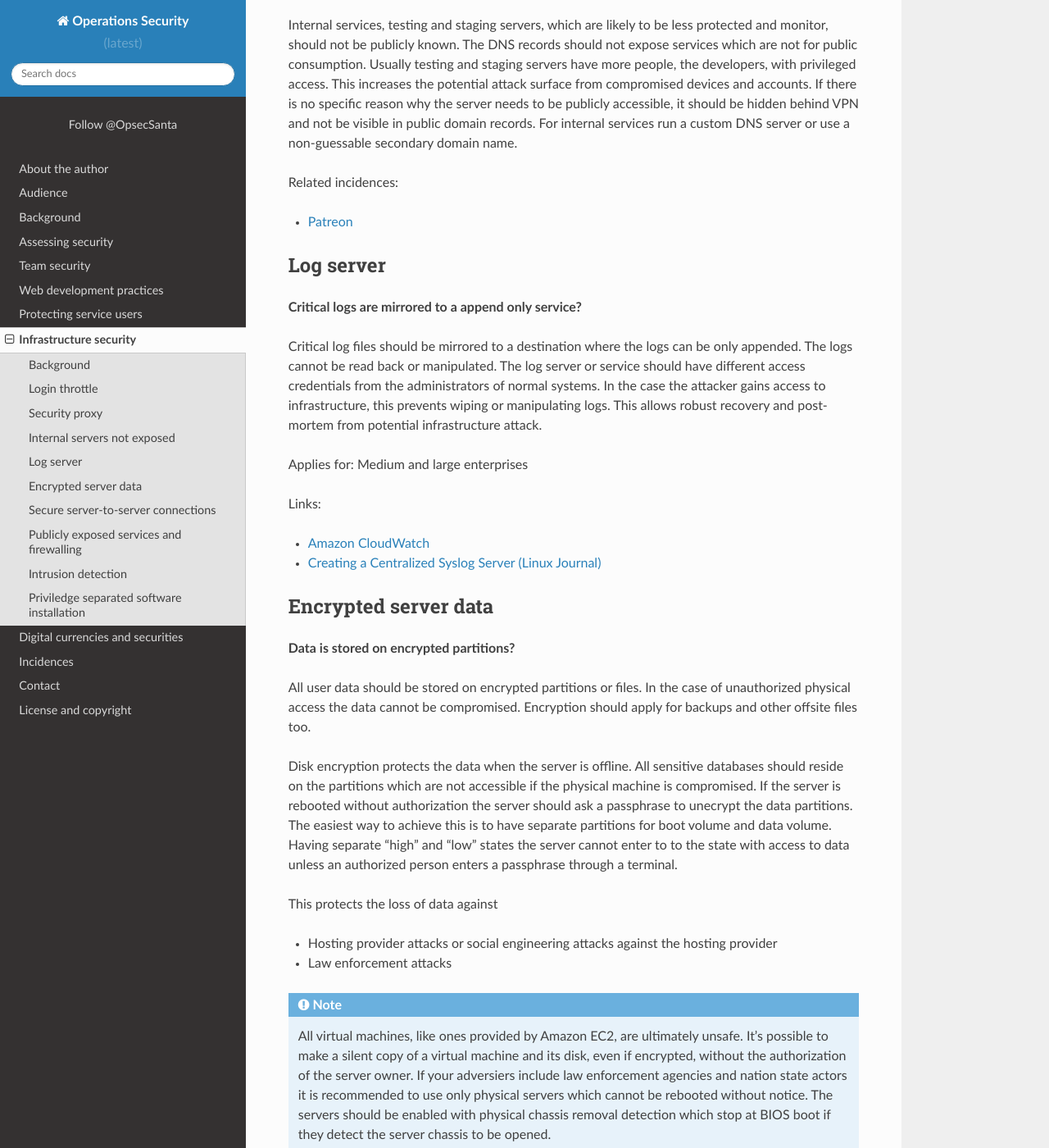
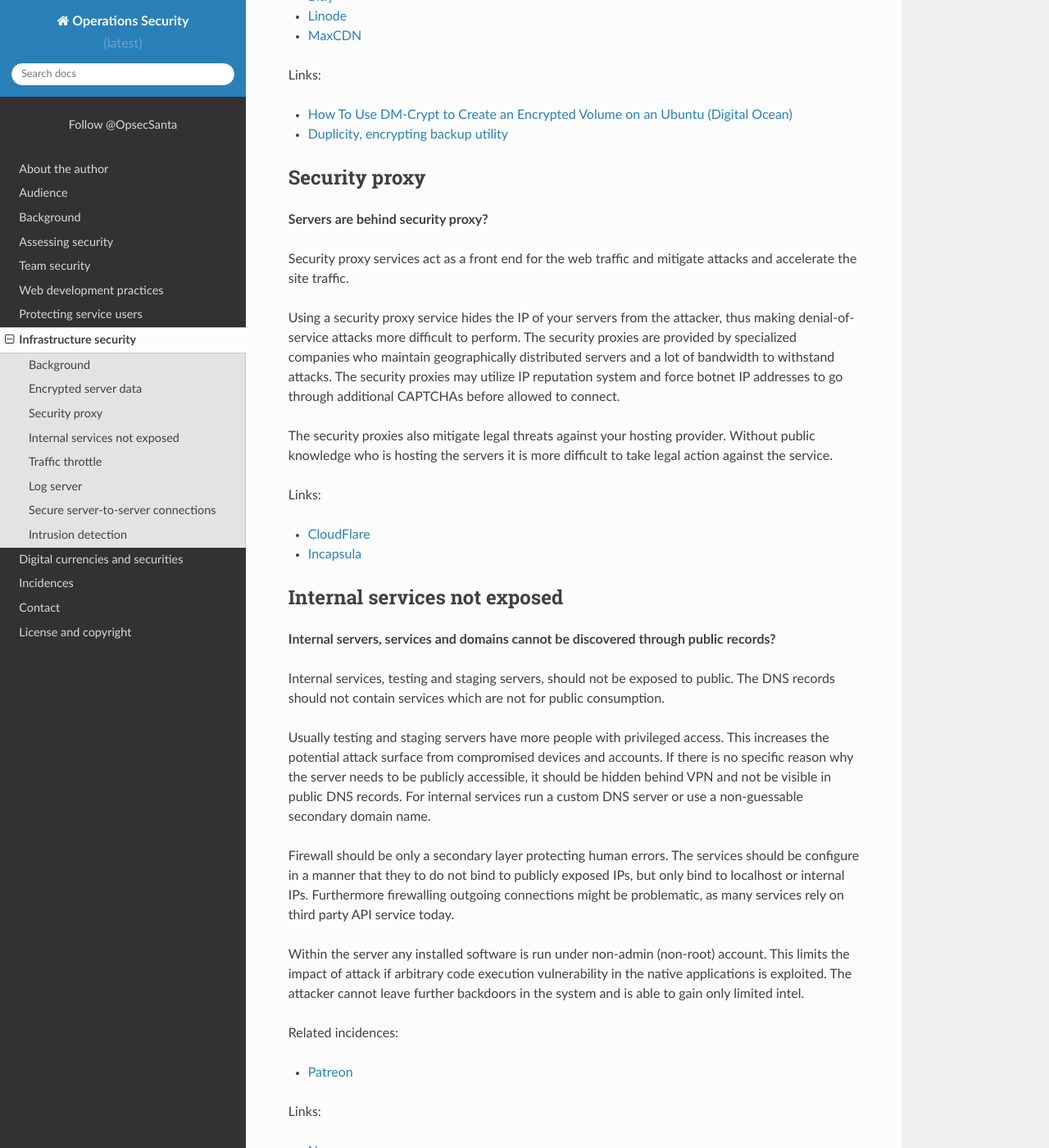
Before and after one commit to miohtama/opsec, a Sphinx documentation site: the page built from source/infrastructure/index.rst, in a window 1280 px wide and 1400 px high, scrolled down 1253 px. Shown: the whole window at 82% size. Built offline with Sphinx 7.4.7 and the Read the Docs theme 2.0.0, drawn with Linux system fonts in a browser that asks for light colours; comment, search, counter and statistics services are not loaded; some of the changed text lies outside the part shown.

Commit message:
Cleaning infrastructure chapter

```diff
--- a/source/incidences/index.rst
+++ b/source/incidences/index.rst
@@ -1021,9 +1021,7 @@ Related evaluation points:
 
 - :ref:`data-scrubbing`
 
-- :ref:`internal-servers-not-exposed`
-
-- :ref:`publicly-exposed-services-and-firewalling`
+- :ref:`internal-services-not-exposed`
 
 
 
--- a/source/infrastructure/index.rst
+++ b/source/infrastructure/index.rst
@@ -5,31 +5,55 @@
 Infrastructure security
 ===========================================
 
-This chapter discussed protecting your servers and other infrastructure used to run your application.
-This chapter uses the term infrastructure to cover whatever is needed to run a custom software. One needs to have servers somewhere. One needs to access and protect the servers somehow. One needs to trust the server provider. Many parts of the infrastructure (DNS) cannot be under the direct control of the stakeholders.
+This chapter discusses how to protect servers and other infrastructure needed to run the service.
+
 
 Background
 ==========
 
-None
+
+Infrastructure here covers everything what runs your Internet service. It is mostly territory for system administrators, who know how to tune servers and what keeps them ticking. Everything cannot be done in-house and one most likely needs to rely on third party services for some things and they should be accounted too.
 
 
 
 
-.. _login-throttle:
 
-Login throttle
+.. _encrypted-server-data:
+
+Encrypted server data
 ==============================================================
 
-**Throttle or ban IPs with multiple login attempts?** Yes / No
+**Data is stored on encrypted partitions?**
 
-Prevent bruteforce attacks against your service by blocking multiple login attempts. asdf
-Log monitoring software like fail2ban can do this with almost zero configuration for stock applications like SSH and common web servers.
-Please note that IP blocking is not effective against adversaries with botnets with thousands of global IPs in their posession.
+All data should be stored on encrypted partitions or files. In the case of unauthorized physical access or unauthorized reboot the data cannot be compromised. Encryption should also apply for backups and other offsite files.
+
+Data on encrypted partitions protect against
+
+* Hosting provider attacks or social engineering attacks against the hosting provider where the root password is reset through single-user mode reboot
+
+* Law enforcement attacks where the servers are physically confiscated
+
+Disk encryption protects the data when the server is offline. All sensitive databases should reside on the partitions which are not accessible if the physical machine is compromised.
+
+If the server is rebooted without authorization the server should ask a passphrase to decrypt the data partitions. The easiest way to achieve this is to have separate partitions for boot volume and data volume. By having separate "high" and "low" states the server cannot enter to to the state with access to data unless an authorized person enters a passphrase through a terminal.
+
+All unaccounted reboots should be suspicious as when the server is offline the boot mechanism can be compromised to record the data decryption keys.
+
+.. note ::
+
+  Virtual machines, like ones provided by Amazon EC2 or Digital Ocean, are ultimately unsafe. It's possible to make a silent copy of a virtual machine and its disk, even if encrypted, without the authorization of the server owner. If the adversaries include law enforcement agencies and nation state actors it is recommended to use physical servers with chassis removal detection in a locked rack.
 
 
-Applies for: Everyone
 
+
+
+Related incidences:
+
+- :ref:`bitly`
+
+- :ref:`linode`
+
+- :ref:`maxcdn`
 
 
 
@@ -37,11 +61,11 @@ Applies for: Everyone
 Links:
 
 
-- `fail2ban <http://www.fail2ban.org/>`_
+- `How To Use DM-Crypt to Create an Encrypted Volume on an Ubuntu (Digital Ocean) <https://www.digitalocean.com/community/tutorials/how-to-use-dm-crypt-to-create-an-encrypted-volume-on-an-ubuntu-vps>`_
 
 
 
-- `Banning IPv6 addresses (ServerFault) <http://serverfault.com/q/631160/74975>`_
+- `Duplicity, encrypting backup utility <http://duplicity.nongnu.org/>`_
 
 
 
@@ -55,8 +79,12 @@ Security proxy
 
 **Servers are behind security proxy?**
 
-Using a security proxy service hides the IP of your servers from the attacker, thus making denial-of-service attacks more difficult to perform.
-The security proxy services are provided by specialized companies who possess geographically distributed servers, a lot of bandwidth and can thus withstand attacks. Furthermore these services apply rules on the traffic to prevent common malicious visitors and crawlers.
+Security proxy services act as a front end for the web traffic and mitigate attacks and accelerate the site traffic.
+
+Using a security proxy service hides the IP of your servers from the attacker, thus making denial-of-service attacks more difficult to perform. The security proxies are provided by specialized companies who maintain geographically distributed servers and a lot of bandwidth to withstand attacks. The security proxies may utilize IP reputation system and force botnet IP addresses to go through additional CAPTCHAs before allowed to connect.
+
+The security proxies also mitigate legal threats against your hosting provider. Without public knowledge who is hosting the servers it is more difficult to take legal action against the service.
+
 
 
 
@@ -77,15 +105,21 @@ Links:
 
 
 
-.. _internal-servers-not-exposed:
+.. _internal-services-not-exposed:
 
-Internal servers not exposed
+Internal services not exposed
 ==============================================================
 
-**Internal servers and domains cannot be discovered from public records?**
+**Internal servers, services and domains cannot be discovered through public records?**
 
-Internal services, testing and staging servers, which are likely to be less protected and monitor, should not be publicly known. The   DNS records should not expose services which are not for public consumption.
-Usually testing and staging servers have more people, the developers, with privileged access. This increases the potential attack surface from compromised devices and accounts. If there is no specific reason why the server needs to be publicly accessible, it should be hidden behind VPN and not be visible in public domain records. For internal services run a custom DNS server or use a non-guessable secondary domain name.
+Internal services, testing and staging servers, should not be exposed to public. The DNS records should not contain services which are not for public consumption.
+
+Usually testing and staging servers have more people with privileged access. This increases the potential attack surface from compromised devices and accounts. If there is no specific reason why the server needs to be publicly accessible, it should be hidden behind VPN and not be visible in public DNS records. For internal services run a custom DNS server or use a non-guessable secondary domain name.
+
+Firewall should be only a secondary layer protecting human errors. The services should be configure in a manner that they to do not bind to publicly exposed IPs, but only bind to localhost or internal IPs. Furthermore firewalling outgoing connections might be problematic, as many services rely on third party API service today.
+
+Within the server any installed software is run under non-admin (non-root) account. This limits the impact of attack if arbitrary code execution vulnerability in the native applications is exploited. The attacker cannot leave further backdoors in the system and is able to gain only limited intel.
+
 
 
 
@@ -97,6 +131,62 @@ Related incidences:
 
 
 
+Links:
+
+
+- `Nmap <https://nmap.org/>`_
+
+
+
+- `Privledge separation (Wikipedia) <https://en.wikipedia.org/wiki/Privilege_separation>`_
+
+
+
+
+
+
+.. _traffic-throttle:
+
+Traffic throttle
+==============================================================
+
+**Throttle or ban IP addresses with excessive requests?** Yes / No
+
+Prevent denial-of-service, brute force and scraping attacks against your service by blocking clients doing excessive traffic.
+
+Normal users and clients should be able to do only four to twenty burst HTTP requests to the service. If there is more incoming traffic and the client is not whitelisted then the client is unlikely coming with good intentions.
+
+A log monitoring software like fail2ban can do this with almost zero configuration for stock applications like SSH and common web servers.
+
+Please note that IP blocking alone is not effective against adversaries with botnets and thousands of global IPs in their possession.
+
+.. note ::
+
+    Don't accidentally ban good known bots, like GoogleBot and Bing.
+
+
+
+Applies for: Everyone
+
+
+
+
+
+Links:
+
+
+- `NGINX - throttle requests to prevent abuse (ServerFault) <http://serverfault.com/q/179646/74975>`_
+
+
+
+- `fail2ban <http://www.fail2ban.org/>`_
+
+
+
+- `Banning IPv6 addresses (ServerFault) <http://serverfault.com/q/631160/74975>`_
+
+
+
 
 
 
@@ -105,10 +195,12 @@ Related incidences:
 Log server
 ==============================================================
 
-**Critical logs are mirrored to a append only service?**
+**Critical logs are mirrored to a log service?**
 
-Critical log files should be mirrored to a destination where the logs can be only appended. The logs cannot be read back or manipulated. The log server or service should have different access credentials from the administrators of normal systems.
-In the case the attacker gains access to infrastructure, this prevents wiping or manipulating logs. This allows robust recovery and post-mortem from potential infrastructure attack.
+Critical log files should be mirrored to a destination where the logs can be only appended. The logs cannot be read back or manipulated.
+
+The log service should have different access credentials from the administrators of normal systems. In the case the attacker gains access to the infrastructure, this prevents wiping or manipulating logs. This allows robust recovery and post-mortem from potential attacks.
+
 
 
 Applies for: Medium and large enterprises
@@ -131,60 +223,6 @@ Links:
 
 
 
-.. _encrypted-server-data:
-
-Encrypted server data
-==============================================================
-
-**Data is stored on encrypted partitions?**
-
-All user data should be stored on encrypted partitions or files. In the case of unauthorized physical access the data cannot be compromised. Encryption should apply for backups and other offsite files too.
-
-Disk encryption protects the data when the server is offline. All sensitive databases should reside on the partitions which are not accessible if the physical machine is compromised. If the server is rebooted without authorization the server should ask a passphrase to unecrypt the data partitions. The easiest way to achieve this is to have separate partitions for boot volume and data volume. Having separate "high" and "low" states the server cannot enter to to the state with access to data unless an authorized person enters a passphrase through a terminal.
-
-This protects the loss of data against
-
-* Hosting provider attacks or social engineering attacks against the hosting provider
-
-* Law enforcement attacks
-
-.. note ::
-
-  All virtual machines, like ones provided by Amazon EC2, are ultimately unsafe. It's possible to make a silent copy of a virtual machine and its disk, even if encrypted, without the authorization of the server owner. If your adversiers include law enforcement agencies and nation state actors it is recommended to use only physical servers which cannot be rebooted without notice. The servers should be enabled with physical chassis removal detection which stop at BIOS boot if they detect the server chassis to be opened.
-
-Furthermore all dedicated servers which you do not install yourself in your own rack can be deemed as unsafe. If you do not have the key to th  physical lock at the rack you can never be sure that somebody tampers with the server.
-
-
-
-
-
-Related incidences:
-
-- :ref:`bitly`
-
-- :ref:`linode`
-
-- :ref:`maxcdn`
-
-
-
-
-Links:
-
-
-
-
-- `Analyzing the FBI’s Explanation of How They Located Silk Road (Nik Cubrilovic) <https://www.nikcub.com/posts/analyzing-fbi-explanation-silk-road/>`_
-
-
-
-- `LocalBitcoins received an attack against the site infrastructure (Hacker News) <https://news.ycombinator.com/item?id=7692750>`_
-
-
-
-
-
-
 .. _secure-server-to-server-connections:
 
 Secure server-to-server connections
@@ -194,9 +232,9 @@ Secure server-to-server connections
 
 Nation state actors and other capable adversaries are proven to be able to tap Internet backbone connections and data centers.
 
-The server-to-server connections should be encrypted in a manner that anyone tapping a physical cable cannot any extract any information.
+The server-to-server connections should be encrypted in a manner that anyone tapping physical cables cannot extract any information, like raw database traffic.
 
-The connection encryption methods include SSH tunnels and VPN.
+The connection encryption methods VPN and SSH tunnels.
 
 
 
@@ -222,44 +260,6 @@ Links:
 
 
 
-.. _publicly-exposed-services-and-firewalling:
-
-Publicly exposed services and firewalling
-==============================================================
-
-**Unnecessary services are not exposed to Internet?**
-
-All private services like databases, queue services and caches should be not Internet accessible.
-
-The services should bind to private network or localhost IPs only.
-
-The easiest method to verify this is to scan the ports of all public IPs. Only the publicly accessible endpoints, like HTTP and HTTPS, should be available.
-
-.. note ::
-
-  A firewall should be only a secondary measure. By default the services should be configure in a manner that they to do not bind to publicly exposed IPs. Furthermore firewalling outgoing connections might be problematic, as many services rely on third party API service today.
-
-
-
-
-
-Related incidences:
-
-- :ref:`patreon`
-
-
-
-
-Links:
-
-
-- `Nmap <https://nmap.org/>`_
-
-
-
-
-
-
 .. _intrusion-detection:
 
 Intrusion detection
@@ -269,7 +269,9 @@ Intrusion detection
 
 Intrusion detection software monitors the servers and alerts in the case there is unexpected activity.
 
-Intrusion detection is a measure to detect compromised servers. Intrusion detection software monitors processes, file system, configuration files, passwords and user database. In the case there are changes not matching the predefined ruleset an alert is fired.
+Intrusion detection is monitoring measure to detect server compromises. Intrusion detection software monitors processes, file system, configuration files, passwords and user database. In the case there are changes not matching the predefined ruleset an alert is fired.
+
+Intrusion detection cannot detect in-process compromises and tailored attack payloads. Thus, it efficiency against well-versed adversaries is questionable.
 
 
 
@@ -287,28 +289,3 @@ Links:
 
 
 - `OSSEC <http://www.ossec.net/>`_
-
-
-
-
-
-
-.. _priviledge-separated-software-installation:
-
-Priviledge separated software installation
-==============================================================
-
-**Software installations are under custom accounts and rights?**
-
-Any installed software is under non-root (non-admin) account. The compromise of the software throguh an exploit cannot compromise the server as a whole.
-
-
-
-
-
-
-
-Links:
-
-
-- `Privledge separation (Wikipedia) <https://en.wikipedia.org/wiki/Privilege_separation>`_
```
Also changed, not shown: 1 other file.
